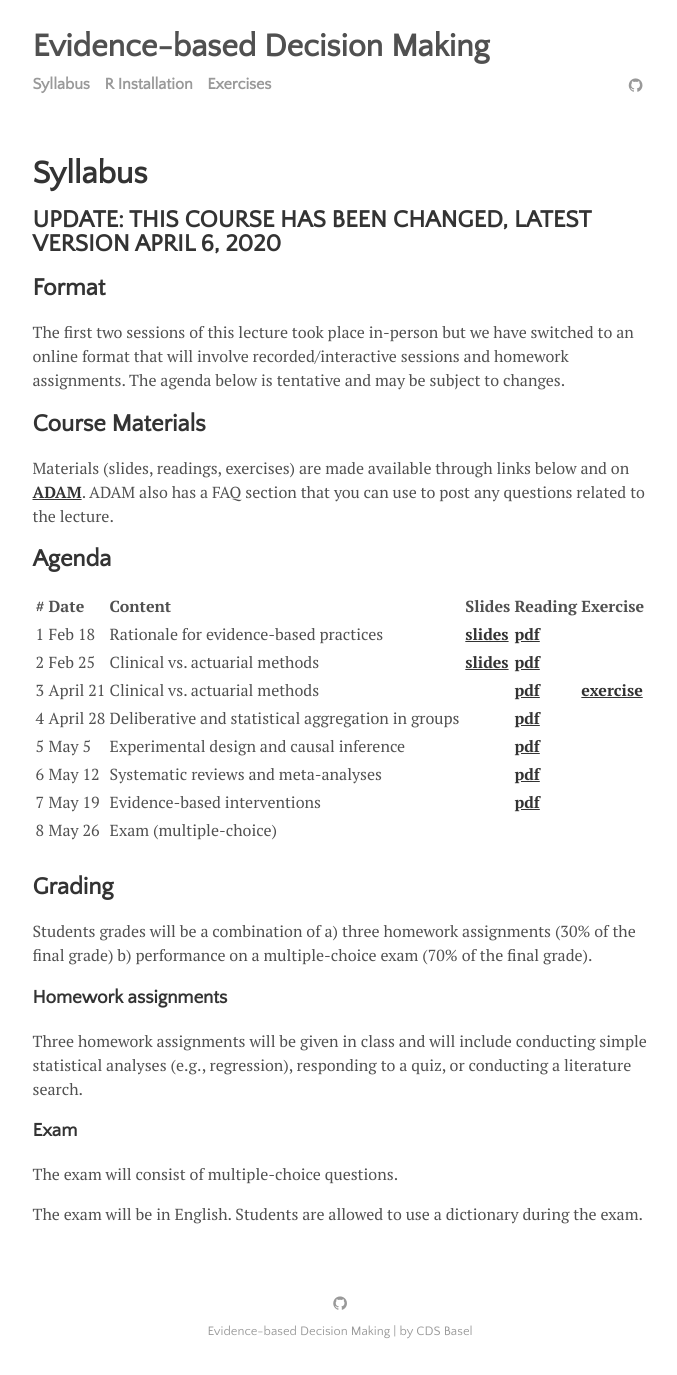
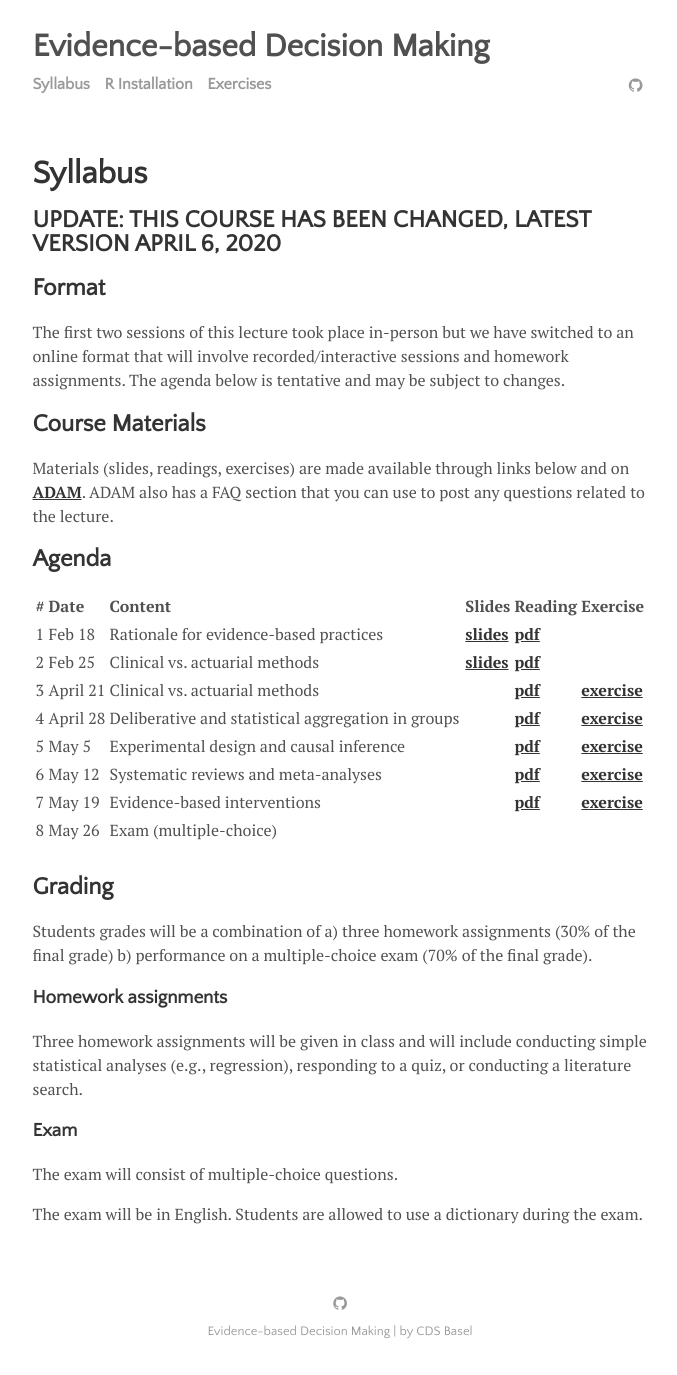
Before and after one commit to matarui/evidencebaseddm, a Jekyll site: the page built from menu/syllabus.md, in a window 1280 px wide. Shown: the whole page, without its empty margins (300-977 px from the left). Built offline with Jekyll 4.4.1, drawn with Linux system fonts in a browser that asks for light colours.

Commit message:
Update syllabus.md

```diff
--- a/menu/syllabus.md
+++ b/menu/syllabus.md
@@ -18,10 +18,10 @@
 | 1 | Feb 18 | Rationale for evidence-based practices | <a href="http://matarui.github.io/evidencebaseddm/assets/presentations/EbDM_session1.pdf"><b>slides</b></a> | <a href="http://matarui.github.io/evidencebaseddm/assets/literature/Munafò_2017_Nature_Human_Behaviour.pdf"><b>pdf</b></a>| |
 | 2 | Feb 25 | Clinical vs. actuarial methods | <a href="http://matarui.github.io/evidencebaseddm/assets/presentations/EbDM_session2.pdf"><b>slides</b></a> | <a href="http://matarui.github.io/evidencebaseddm/assets/literature/Dawes_1989_Science.pdf"><b>pdf</b></a>| |
 | 3 | April 21 | Clinical vs. actuarial methods | |<a href="http://matarui.github.io/evidencebaseddm/assets/literature/Burton_2019_JBDM.pdf"><b>pdf</b></a> |<a href="https://matarui.github.io/evidencebaseddm/menu/projects.html"><b>exercise</b></a> |
-| 4 | April 28 |  Deliberative and statistical aggregation in groups | |<a href="http://matarui.github.io/evidencebaseddm/assets/literature/Mannes_2014_JPSP.pdf"><b>pdf | |
-| 5 | May 5 | Experimental design and causal inference | | <a href="http://matarui.github.io/evidencebaseddm/assets/literature/Varian_2016_PNAS.pdf"><b>pdf| |
-| 6 | May 12 | Systematic reviews and meta-analyses | | <a href="http://matarui.github.io/evidencebaseddm/assets/literature/Gurevitch_2018_Nature.pdf"><b>pdf| |
-| 7 | May 19 | Evidence-based interventions | |<a href="http://matarui.github.io/evidencebaseddm/assets/literature/Michie_2011_ImplementScience.pdf"><b>pdf | |
+| 4 | April 28 |  Deliberative and statistical aggregation in groups | |<a href="http://matarui.github.io/evidencebaseddm/assets/literature/Mannes_2014_JPSP.pdf"><b>pdf |<a href="https://matarui.github.io/evidencebaseddm/menu/projects.html"><b>exercise</b></a>  |
+| 5 | May 5 | Experimental design and causal inference | | <a href="http://matarui.github.io/evidencebaseddm/assets/literature/Varian_2016_PNAS.pdf"><b>pdf|<a href="https://matarui.github.io/evidencebaseddm/menu/projects.html"><b>exercise</b></a> |
+| 6 | May 12 | Systematic reviews and meta-analyses | | <a href="http://matarui.github.io/evidencebaseddm/assets/literature/Gurevitch_2018_Nature.pdf"><b>pdf| <a href="https://matarui.github.io/evidencebaseddm/menu/projects.html"><b>exercise</b></a> |
+| 7 | May 19 | Evidence-based interventions | |<a href="http://matarui.github.io/evidencebaseddm/assets/literature/Michie_2011_ImplementScience.pdf"><b>pdf |<a href="https://matarui.github.io/evidencebaseddm/menu/projects.html"><b>exercise</b></a>  |
 | 8 | May 26 | Exam (multiple-choice) | | | |
 
 ## Grading
```
